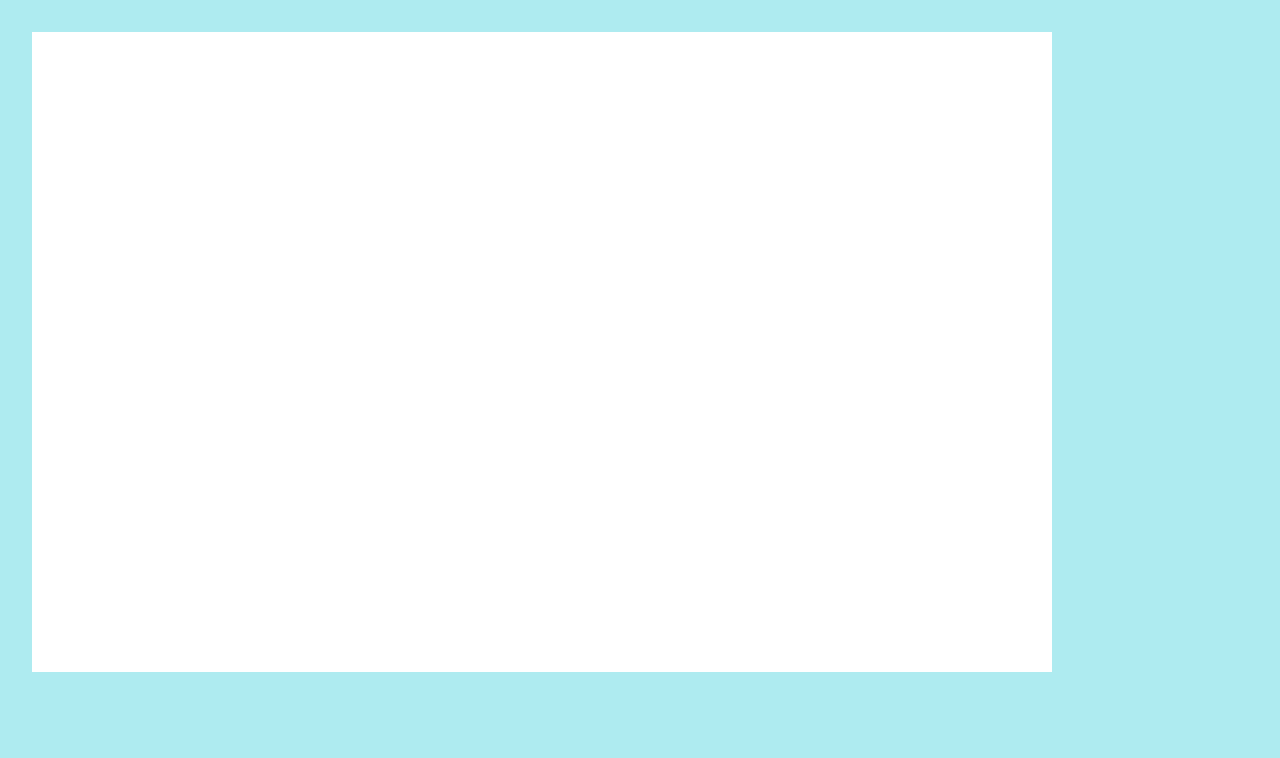
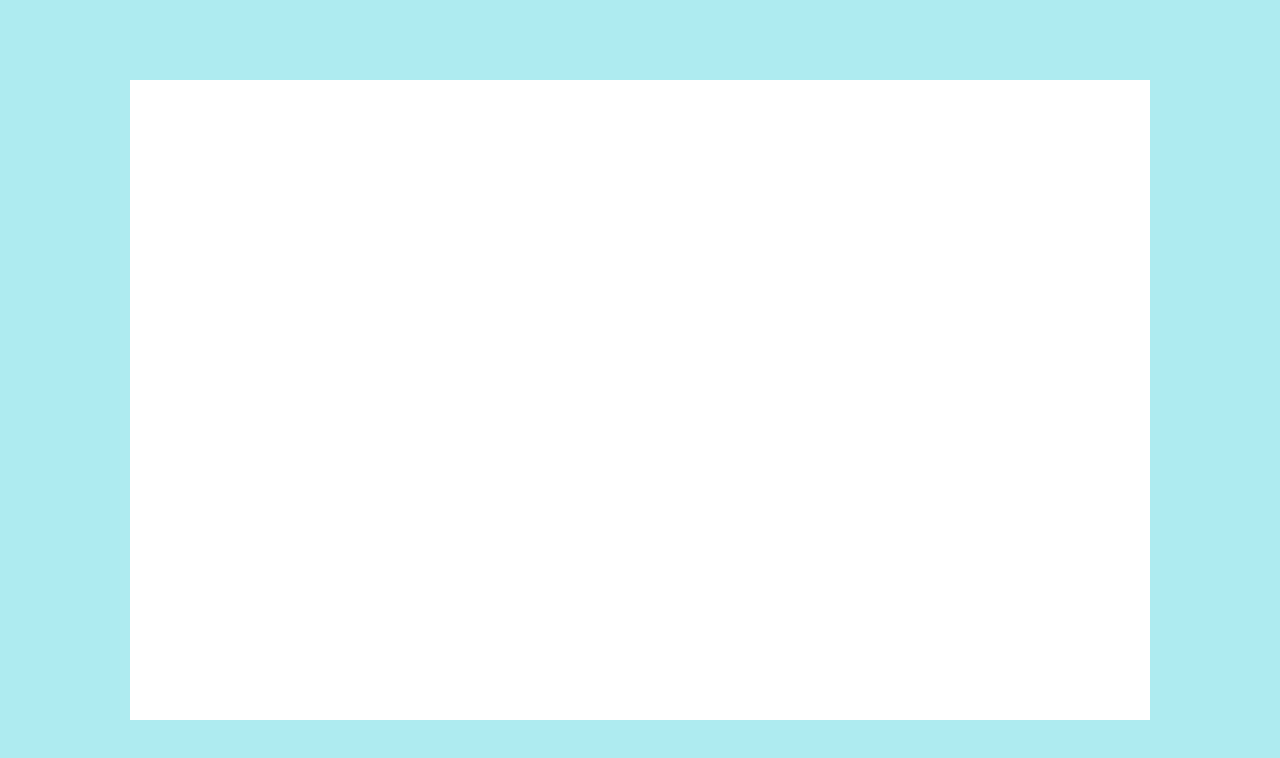
Before and after one commit to rebeccanayala/login-registration-form, a plain HTML site: page index.html in a window 1280 px wide. Drawn offline with Linux system fonts and the light colour scheme.

Commit message:
Add display flex

```diff
--- a/style.css
+++ b/style.css
@@ -10,9 +10,13 @@ main {
     overflow: hidden;
     background-color: #AEEBF0;
     padding: 2rem;
+    display: flex;
+    align-items: center;
+    justify-content: center;
 }
 
 .box {
+    width: 100%;
     max-width: 1020px;
     height: 640px;
     background-color: white;
```
